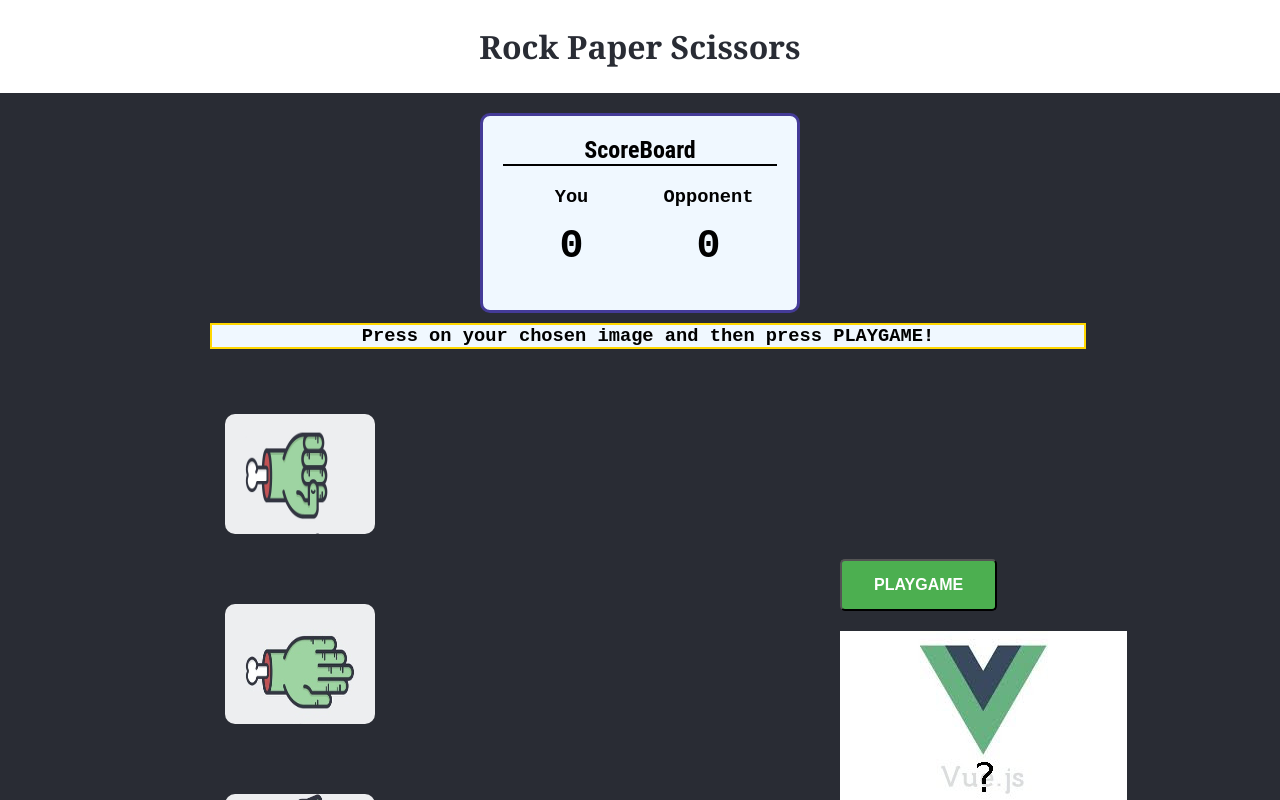
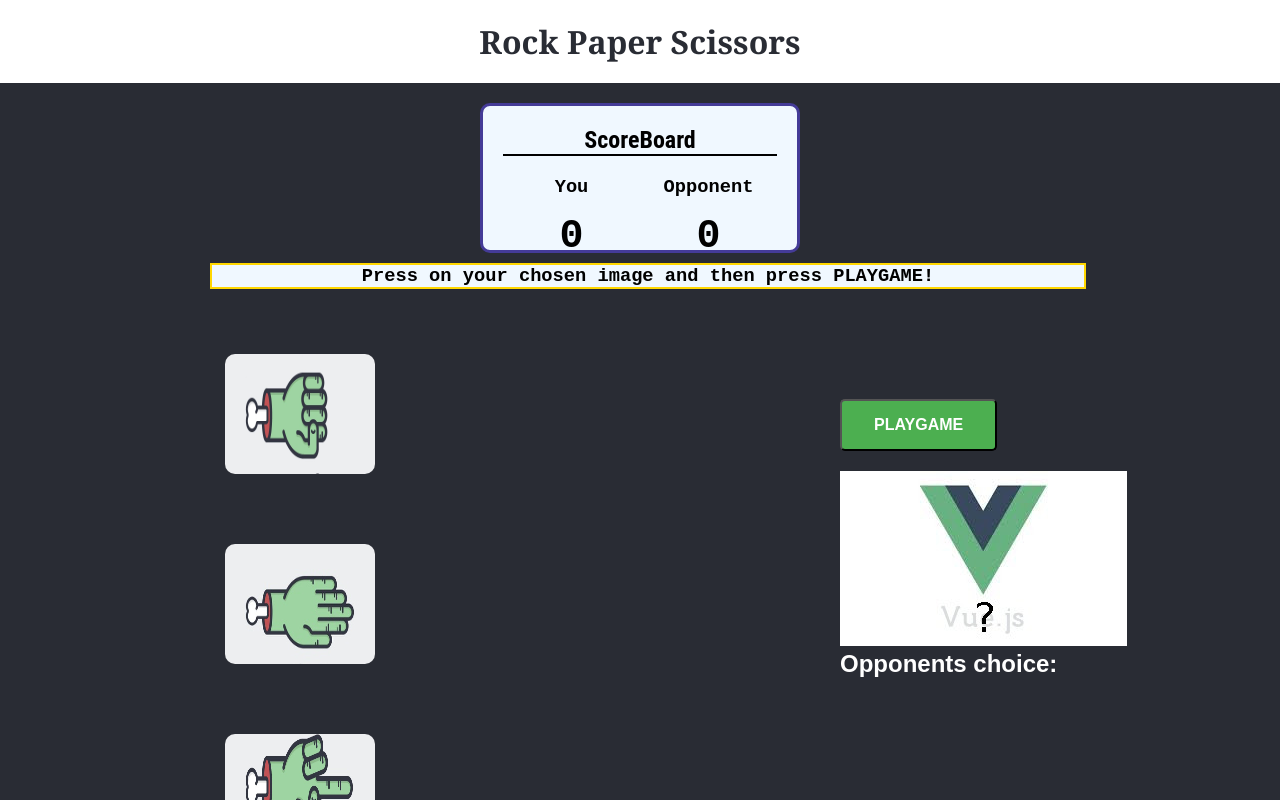
Before and after one commit to Mozes721/Vue_rock_paper_scissors, a Vue app in the folder rock_paper_scissors/: page / in a window 1280 px wide. Shown: the top 800 px of the page. Built offline with nearby package versions, Linux system fonts and the light colour scheme.

Commit message:
Update App.vue

```diff
--- a/rock_paper_scissors/src/App.vue
+++ b/rock_paper_scissors/src/App.vue
@@ -128,20 +128,17 @@ export default {
   text-align: center;
   border: 2px solid gold;
 }
-
 .header-container {
     background: #fff;
-    padding: 25px;
+    padding: 20px;
     text-align: center;
 }
-
 .header-container>h1 {
   background-color: #fff;
   color: #292c34;
   text-align: center;
   font-family:Cambria, Cochin, Georgia, Times, 'Times New Roman', serif;
 }
-
 .scoreboard {
     display: flex;
     align-items: center;
@@ -152,7 +149,7 @@ export default {
   margin-top: 20px;
   padding: 20px;
   width: 25%;
-  height: 200px;
+  height: 150px;
   background-color:aliceblue;
   border: 3px solid rgb(68, 59, 151);
   border-radius: 10px;
@@ -164,7 +161,6 @@ export default {
   border-bottom: 2px solid #000;
   width:100%;
 }
-
 .float-child {
   background-color:aliceblue;
   width: 50%;
@@ -172,7 +168,6 @@ export default {
   padding: 20px;
 
 }
-
 .float-child1 {
   background-color:#292c34;
   width: 50%;
@@ -181,7 +176,7 @@ export default {
   margin-left:200px;
 }
 .float-child2 {
-  margin-top:200px;
+  margin-top:100px;
 }
 h3 {
   background-color: aliceblue;
@@ -194,8 +189,6 @@ h3 {
   padding: 1rem;
   font-size: 40px;
 }
-
-
 .opponent_img {
   transform: rotate(-90deg);
   height:150px;
@@ -211,5 +204,4 @@ h3 {
   background-color: coral;
   color:#fff;
 }
-
 </style>
```
